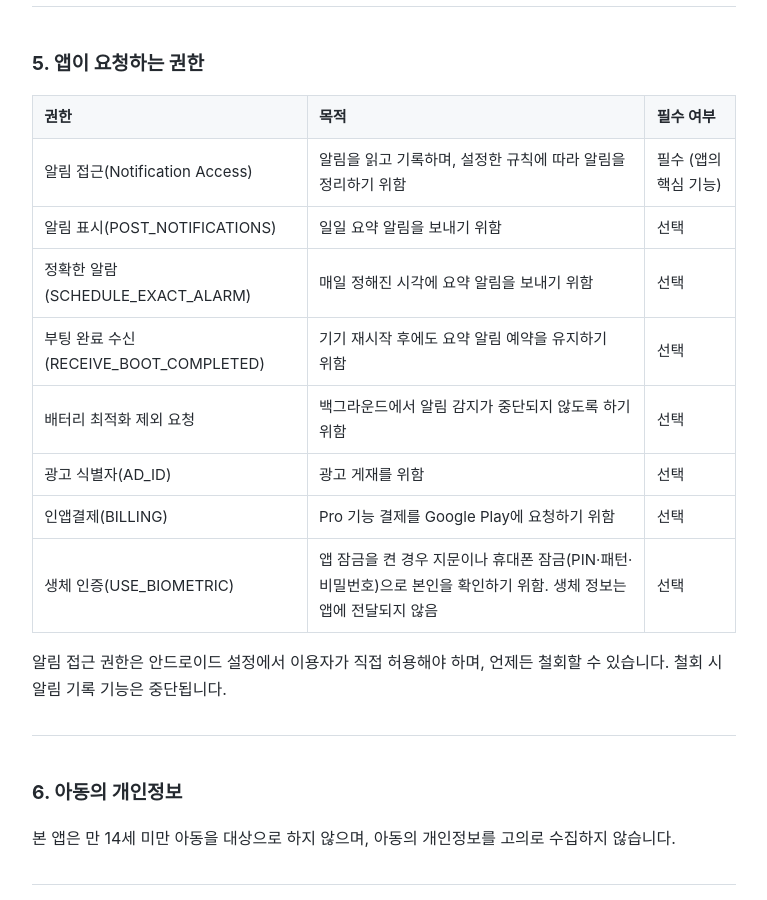
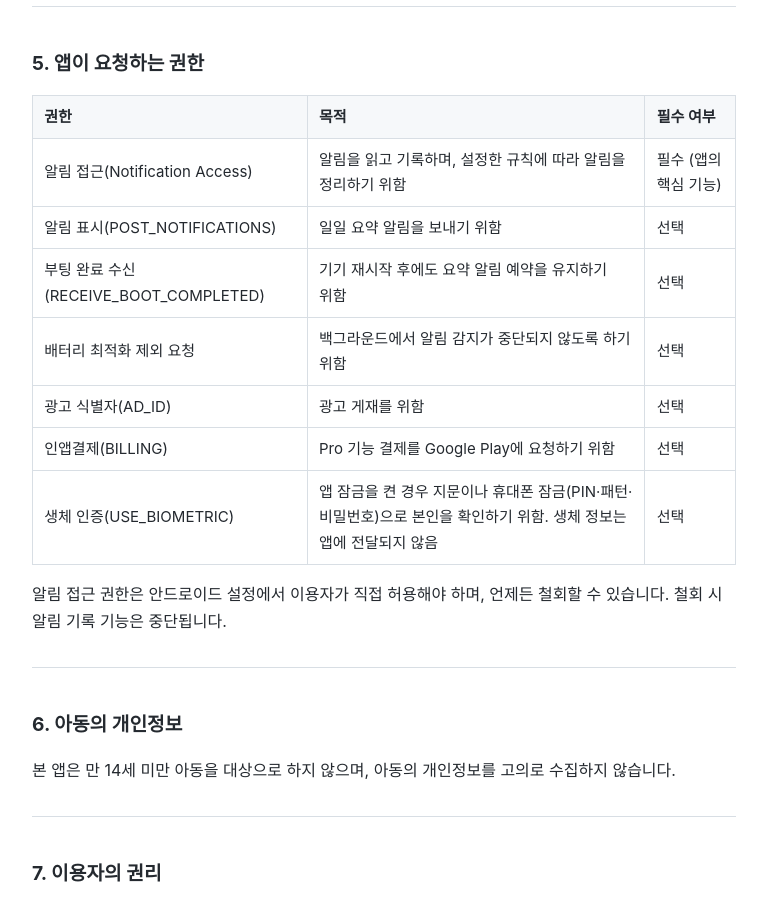
Before and after one commit to History-Doctor/notice_secretary_privacy, a Jekyll site: the page built from index.md, in a window 1280 px wide and 900 px high, scrolled down 3117 px. Shown: the whole window, without its empty margins (256-1023 px from the left). Built offline with Jekyll 4.4.1, drawn with Linux system fonts in a browser that asks for light colours.

Commit message:
앱에 없는 정확한 알람 권한 행 삭제
Co-Authored-By: Claude Opus 5 <noreply@anthropic.com>

```diff
--- a/index.md
+++ b/index.md
@@ -111,7 +111,6 @@ Pro 기능을 구매한 이용자에게는 앱 내 배너 광고가 요청되지
 |---|---|---|
 | 알림 접근(Notification Access) | 알림을 읽고 기록하며, 설정한 규칙에 따라 알림을 정리하기 위함 | 필수 (앱의 핵심 기능) |
 | 알림 표시(POST_NOTIFICATIONS) | 일일 요약 알림을 보내기 위함 | 선택 |
-| 정확한 알람(SCHEDULE_EXACT_ALARM) | 매일 정해진 시각에 요약 알림을 보내기 위함 | 선택 |
 | 부팅 완료 수신(RECEIVE_BOOT_COMPLETED) | 기기 재시작 후에도 요약 알림 예약을 유지하기 위함 | 선택 |
 | 배터리 최적화 제외 요청 | 백그라운드에서 알림 감지가 중단되지 않도록 하기 위함 | 선택 |
 | 광고 식별자(AD_ID) | 광고 게재를 위함 | 선택 |
```
